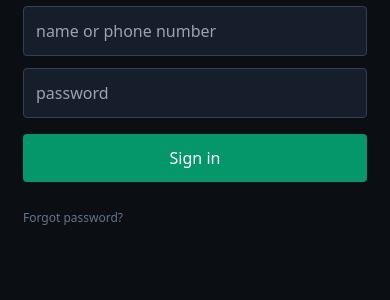
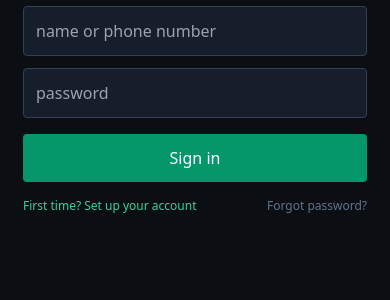
Before and after one commit to esusslin/maxine-machine, a FastAPI app: page / in a window 390 px wide. Shown: the part 146-446 px from the top of the page. Run offline with FastAPI, Linux system fonts and the light colour scheme; parts of the project's set-up code (start-up, migrations or seed data) failed here and were passed over; some libraries are stand-ins or nearby versions.

Commit message:
First-time setup from the main URL: phone number -> invite -> password

```diff
--- a/server.py
+++ b/server.py
@@ -181,6 +181,16 @@ def login(body: LoginBody) -> dict:
         raise HTTPException(401, "invalid username or password")
     return {"token": auth.create_token(user["id"], user["username"], user["role"]),
             "user": {"id": user["id"], "username": user["username"], "role": user["role"]}}
+
+
+class SetupBody(BaseModel):
+    phone: str
+
+
+@app.post("/api/auth/setup")
+def first_time_setup(body: SetupBody) -> dict:
+    """Main-URL signup: find the open invite made for this phone; the page then asks for a password."""
+    return auth.open_invite_for_phone(body.phone)
 
 
 @app.get("/api/auth/invite/{code}")
--- a/templates/app.html
+++ b/templates/app.html
@@ -63,8 +63,20 @@
     </div>
   </template>
 
+  <!-- first-time setup from the main URL: phone -> invite -> password -->
+  <template x-if="!resetToken && !forgot && setup && !inviteCode">
+    <div>
+      <p class="text-xs text-slate-400 mb-3">Enter the mobile number you were invited with.</p>
+      <input x-model="setupPhone" type="tel" placeholder="mobile number" autocomplete="tel"
+             class="w-full mb-4 px-3 py-3 rounded bg-slate-800/60 border border-slate-700 text-base">
+      <button @click="findInvite()" class="w-full py-3 rounded bg-emerald-600 text-white font-medium">Continue</button>
+      <p class="text-amber-300 text-sm mt-3" x-text="setupMsg"></p>
+      <button @click="setup=false; setupMsg=''" class="text-xs text-slate-500 mt-4">Back to sign in</button>
+    </div>
+  </template>
+
   <!-- login / register -->
-  <template x-if="!resetToken && !forgot">
+  <template x-if="!resetToken && !forgot && (!setup || inviteCode)">
     <div>
       <input x-show="!inviteCode || inviteNeedsUsername" x-model="form.username"
              :placeholder="inviteCode ? 'choose a username' : 'name or phone number'" autocapitalize="none" autocomplete="username"
@@ -80,8 +92,10 @@
               x-text="inviteCode ? 'Set password and sign in' : 'Sign in'"></button>
       <p class="text-emerald-300 text-sm mt-3" x-text="welcome"></p>
       <p class="text-red-400 text-sm mt-3" x-text="error"></p>
-      <button x-show="!inviteCode" @click="forgot=true"
-              class="text-xs text-slate-500 mt-4">Forgot password?</button>
+      <div class="flex justify-between mt-4" x-show="!inviteCode">
+        <button @click="setup=true; error=''" class="text-xs text-emerald-400">First time? Set up your account</button>
+        <button @click="forgot=true" class="text-xs text-slate-500">Forgot password?</button>
+      </div>
     </div>
   </template>
 </div>
@@ -572,7 +586,7 @@ function algo(){return{
   token:localStorage.getItem('maxine_token')||'', user:{}, tab:'board',
   form:{username:'',password:'',password2:'',phone:''}, error:'', fresh:'',
   inviteCode:'', inviteValid:false, inviteReason:'', inviteName:'', inviteNeedsUsername:false, welcome:'',
-  newInv:{name:'',phone:''}, lastInvite:null, members:[],
+  newInv:{name:'',phone:''}, lastInvite:null, members:[], setup:false, setupPhone:'', setupMsg:'',
   resetToken:'', resetValid:false, resetReason:'', forgot:false, forgotId:'', forgotMsg:'',
   profilePhone:'', profileMsg:'', account:false, showGlossary:false,
   board:{records:[]}, algo:{}, paper:[], paperRec:{}, paperByLine:{}, paperByMarket:{}, showUnproven:false, parlays:{}, ladder:{}, ladderBusy:false, lines:{games:[]}, slip:{}, myBusy:false, myMsg:'', evaluation:{}, model:{}, status:{}, invites:[], jobMsg:'',
@@ -615,6 +629,15 @@ function algo(){return{
     const r=await fetch('/api/auth/login',{method:'POST',headers:{'Content-Type':'application/json'},body:JSON.stringify(this.form)});
     if(!r.ok){this.error='Invalid username or password';return}
     const d=await r.json(); this.token=d.token; this.user=d.user; localStorage.setItem('maxine_token',d.token); await this.refresh();
+  },
+  async findInvite(){
+    this.setupMsg='';
+    const r=await(await fetch('/api/auth/setup',{method:'POST',headers:{'Content-Type':'application/json'},
+      body:JSON.stringify({phone:this.setupPhone})})).json();
+    if(r.status==='found'){ this.inviteCode=r.code; this.inviteValid=true; this.inviteReason='ok';
+      this.inviteName=r.name||''; this.inviteNeedsUsername=false; this.form.username=''; }
+    else if(r.status==='has_account') this.setupMsg='You already have an account. Sign in with your phone number and password.';
+    else this.setupMsg='No invite for that number. Ask the person who invited you to add it.';
   },
   async register(){
     this.error='';
```
Also changed, not shown: src/maxine/web/auth.py (+14 -0 lines), tests/test_web.py (+14 -0 lines).
